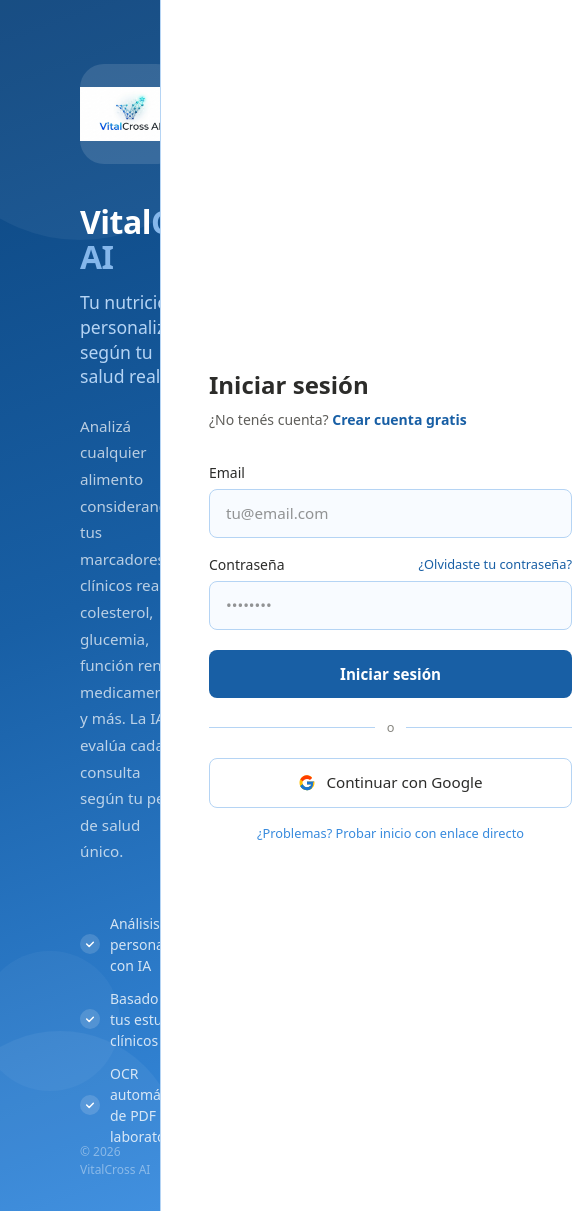
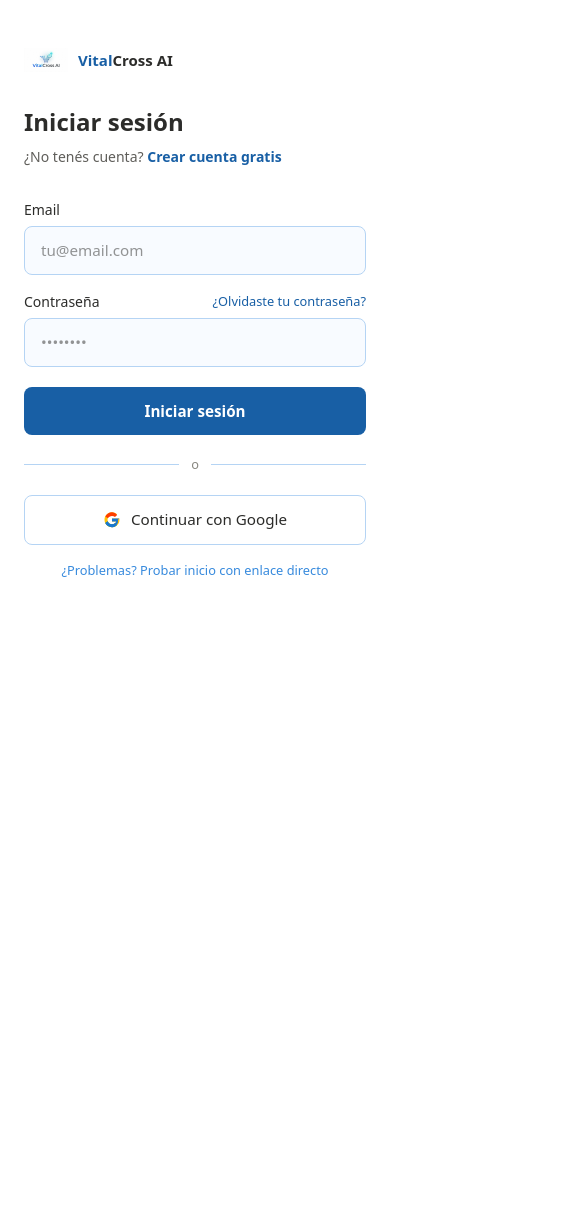
Before and after one commit to kalel3-hash/nutricion-v9, a Next.js app in the folder apps/web/: page /login in a window 390 px wide. Shown: the top 1211 px of the page, 585 px wide, since content can reach past the window. After the commit the page ends 844 px from the top, so only its background shows below. Built offline with nearby package versions, Linux system fonts and the light colour scheme.

Commit message:
fix: login responsive para mobile

```diff
--- a/apps/web/src/app/login/page.tsx
+++ b/apps/web/src/app/login/page.tsx
@@ -1,4 +1,3 @@
-// apps/web/src/app/login/page.tsx
 import Image from "next/image";
 import Link from "next/link";
 import { signIn } from "@/auth";
@@ -30,26 +29,55 @@ export default async function LoginPage({
   }
 
   return (
-    <div style={{
-      minHeight: "100vh",
-      display: "flex",
-      fontFamily: "system-ui, sans-serif",
-    }}>
+    <>
+      <style>{`
+        .login-wrapper {
+          min-height: 100vh;
+          display: flex;
+          font-family: system-ui, sans-serif;
+        }
+        .login-branding {
+          flex: 1;
+          background: linear-gradient(160deg, #0C447C 0%, #185FA5 50%, #378ADD 100%);
+          display: flex;
+          flex-direction: column;
+          justify-content: center;
+          align-items: flex-start;
+          padding: 4rem 5rem;
+          position: relative;
+          overflow: hidden;
+        }
+        .login-form-panel {
+          width: 460px;
+          flex-shrink: 0;
+          background: #FFFFFF;
+          display: flex;
+          flex-direction: column;
+          justify-content: center;
+          padding: 3rem;
+          border-left: 1px solid #B5D4F4;
+        }
+        @media (max-width: 768px) {
+          .login-wrapper {
+            flex-direction: column;
+          }
+          .login-branding {
+            display: none;
+          }
+          .login-form-panel {
+            width: 100%;
+            border-left: none;
+            padding: 2rem 1.5rem;
+            justify-content: flex-start;
+            padding-top: 3rem;
+          }
+        }
+      `}</style>
 
-      {/* ── PANEL IZQUIERDO — Branding ── */}
-      <div style={{
-        flex: 1,
-        background: "linear-gradient(160deg, #0C447C 0%, #185FA5 50%, #378ADD 100%)",
-        display: "flex",
-        flexDirection: "column",
-        justifyContent: "center",
-        alignItems: "flex-start",
-        padding: "4rem 5rem",
-        position: "relative",
-        overflow: "hidden",
-      }}>
+      <div className="login-wrapper">
 
-        {/* Círculos decorativos de fondo */}
+        {/* PANEL IZQUIERDO — Branding */}
+        <div className="login-branding">
           <div style={{
             position: "absolute", top: "-80px", right: "-80px",
             width: "320px", height: "320px", borderRadius: "50%",
@@ -60,77 +88,48 @@ export default async function LoginPage({
             width: "240px", height: "240px", borderRadius: "50%",
             background: "rgba(255,255,255,0.05)",
           }} />
+
           <div style={{
-          position: "absolute", bottom: "120px", right: "40px",
-          width: "140px", height: "140px", borderRadius: "50%",
-          background: "rgba(255,255,255,0.04)",
-        }} />
-
-        {/* Logo */}
-        <div style={{ marginBottom: "2.5rem", position: "relative", zIndex: 1, width: "100px", height: "100px", borderRadius: "24px", background: "rgba(255,255,255,0.12)", display: "flex", alignItems: "center", justifyContent: "center" }}>
-          <Image
-            src="/Logo.png"
-            alt="VitalCross AI"
-            width={280}
-            height={280}
-            style={{ objectFit: "contain" }}
-            priority
-          />
+            marginBottom: "2.5rem", position: "relative", zIndex: 1,
+            width: "100px", height: "100px", borderRadius: "24px",
+            background: "rgba(255,255,255,0.12)",
+            display: "flex", alignItems: "center", justifyContent: "center",
+          }}>
+            <Image src="/Logo.png" alt="VitalCross AI" width={280} height={280}
+              style={{ objectFit: "contain" }} priority />
           </div>
 
-        {/* Nombre */}
           <h1 style={{
-          margin: "0 0 1rem",
-          fontSize: "clamp(2rem, 4vw, 3rem)",
-          fontWeight: 700,
-          color: "#FFFFFF",
-          letterSpacing: "-0.5px",
-          lineHeight: 1.1,
-          position: "relative",
-          zIndex: 1,
+            margin: "0 0 1rem", fontSize: "clamp(2rem, 4vw, 3rem)",
+            fontWeight: 700, color: "#FFFFFF", letterSpacing: "-0.5px",
+            lineHeight: 1.1, position: "relative", zIndex: 1,
           }}>
             Vital<span style={{ color: "#85B7EB" }}>Cross AI</span>
           </h1>
 
-        {/* Slogan */}
           <p style={{
-          margin: "0 0 1.5rem",
-          fontSize: "clamp(1.1rem, 2vw, 1.35rem)",
-          fontWeight: 500,
-          color: "#B5D4F4",
-          lineHeight: 1.4,
-          position: "relative",
-          zIndex: 1,
+            margin: "0 0 1.5rem", fontSize: "clamp(1.1rem, 2vw, 1.35rem)",
+            fontWeight: 500, color: "#B5D4F4", lineHeight: 1.4,
+            position: "relative", zIndex: 1,
           }}>
             Tu nutrición, personalizada<br />según tu salud real.
           </p>
 
-        {/* Descripción */}
           <p style={{
-          margin: "0 0 3rem",
-          fontSize: "0.95rem",
-          color: "rgba(255,255,255,0.7)",
-          lineHeight: 1.75,
-          maxWidth: "380px",
-          position: "relative",
-          zIndex: 1,
+            margin: "0 0 3rem", fontSize: "0.95rem",
+            color: "rgba(255,255,255,0.7)", lineHeight: 1.75,
+            maxWidth: "380px", position: "relative", zIndex: 1,
           }}>
-          Analizá cualquier alimento considerando tus marcadores clínicos reales: colesterol, glucemia, función renal, medicamentos y más. La IA evalúa cada consulta según tu perfil de salud único.
+            Analizá cualquier alimento considerando tus marcadores clínicos reales: colesterol, glucemia, función renal, medicamentos y más.
           </p>
 
-        {/* Puntos destacados */}
           <div style={{ display: "flex", flexDirection: "column", gap: "0.75rem", position: "relative", zIndex: 1 }}>
-          {[
-            "Análisis personalizado con IA",
-            "Basado en tus estudios clínicos",
-            "OCR automático de PDF de laboratorio",
-          ].map((item) => (
+            {["Análisis personalizado con IA", "Basado en tus estudios clínicos", "OCR automático de PDF de laboratorio"].map((item) => (
               <div key={item} style={{ display: "flex", alignItems: "center", gap: "10px" }}>
                 <div style={{
                   width: "20px", height: "20px", borderRadius: "50%",
                   background: "rgba(255,255,255,0.15)",
-                display: "flex", alignItems: "center", justifyContent: "center",
-                flexShrink: 0,
+                  display: "flex", alignItems: "center", justifyContent: "center", flexShrink: 0,
                 }}>
                   <svg width="10" height="10" viewBox="0 0 12 12" fill="none">
                     <path d="M2 6l3 3 5-5" stroke="white" strokeWidth="1.8" strokeLinecap="round" strokeLinejoin="round"/>
@@ -141,27 +140,25 @@ export default async function LoginPage({
             ))}
           </div>
 
-        {/* Footer izquierdo */}
           <p style={{
             position: "absolute", bottom: "2rem", left: "5rem",
-          fontSize: "0.75rem", color: "rgba(255,255,255,0.4)",
-          margin: 0, zIndex: 1,
+            fontSize: "0.75rem", color: "rgba(255,255,255,0.4)", margin: 0, zIndex: 1,
           }}>
             © 2026 VitalCross AI
           </p>
         </div>
 
-      {/* ── PANEL DERECHO — Formulario ── */}
-      <div style={{
-        width: "460px",
-        flexShrink: 0,
-        background: "#FFFFFF",
-        display: "flex",
-        flexDirection: "column",
-        justifyContent: "center",
-        padding: "3rem 3rem",
-        borderLeft: "1px solid #B5D4F4",
-      }}>
+        {/* PANEL DERECHO — Formulario */}
+        <div className="login-form-panel">
+
+          {/* Logo solo en mobile */}
+          <div style={{ display: "flex", alignItems: "center", gap: "10px", marginBottom: "2rem" }}>
+            <Image src="/Logo.png" alt="VitalCross AI" width={44} height={44} style={{ objectFit: "contain" }} />
+            <span style={{ fontSize: "15px", fontWeight: 600 }}>
+              <span style={{ color: "#185FA5" }}>Vital</span>
+              <span style={{ color: "#2C2C2A" }}>Cross AI</span>
+            </span>
+          </div>
 
           <div style={{ marginBottom: "2rem" }}>
             <h2 style={{ margin: "0 0 0.4rem", fontSize: "1.5rem", fontWeight: 700, color: "#2C2C2A" }}>
@@ -175,7 +172,6 @@ export default async function LoginPage({
             </p>
           </div>
 
-        {/* Error */}
           {hasError && (
             <div style={{
               background: "#FEE2E2", border: "1px solid #FECACA", borderRadius: "8px",
@@ -186,43 +182,30 @@ export default async function LoginPage({
             </div>
           )}
 
-        {/* Formulario email + contraseña */}
           <form action={credentialsSignIn} style={{ display: "flex", flexDirection: "column", gap: "1rem", marginBottom: "1.25rem" }}>
             <div style={{ display: "flex", flexDirection: "column", gap: "6px" }}>
-            <label style={{ fontSize: "0.875rem", fontWeight: 500, color: "#2C2C2A" }}>
-              Email
-            </label>
-            <input
-              type="email" name="email" required placeholder="tu@email.com"
-              style={{
+              <label style={{ fontSize: "0.875rem", fontWeight: 500, color: "#2C2C2A" }}>Email</label>
+              <input type="email" name="email" required placeholder="tu@email.com" style={{
                 padding: "0.75rem 1rem", borderRadius: "8px",
                 border: "1.5px solid #B5D4F4", fontSize: "0.95rem",
                 color: "#2C2C2A", outline: "none", background: "#F8FBFF",
                 width: "100%", boxSizing: "border-box",
-              }}
-            />
+              }} />
             </div>
-
             <div style={{ display: "flex", flexDirection: "column", gap: "6px" }}>
               <div style={{ display: "flex", justifyContent: "space-between", alignItems: "center" }}>
-              <label style={{ fontSize: "0.875rem", fontWeight: 500, color: "#2C2C2A" }}>
-                Contraseña
-              </label>
+                <label style={{ fontSize: "0.875rem", fontWeight: 500, color: "#2C2C2A" }}>Contraseña</label>
                 <Link href="/recuperar-contrasena" style={{ fontSize: "0.8rem", color: "#185FA5", textDecoration: "none" }}>
                   ¿Olvidaste tu contraseña?
                 </Link>
               </div>
-            <input
-              type="password" name="password" required placeholder="••••••••"
-              style={{
+              <input type="password" name="password" required placeholder="••••••••" style={{
                 padding: "0.75rem 1rem", borderRadius: "8px",
                 border: "1.5px solid #B5D4F4", fontSize: "0.95rem",
                 color: "#2C2C2A", outline: "none", background: "#F8FBFF",
                 width: "100%", boxSizing: "border-box",
-              }}
-            />
+              }} />
             </div>
-
             <button type="submit" style={{
               width: "100%", padding: "0.8rem", borderRadius: "8px",
               background: "#185FA5", color: "#FFFFFF", fontSize: "0.95rem",
@@ -232,14 +215,12 @@ export default async function LoginPage({
             </button>
           </form>
 
-        {/* Divisor */}
           <div style={{ display: "flex", alignItems: "center", gap: "12px", marginBottom: "1.25rem" }}>
             <div style={{ flex: 1, height: "1px", background: "#B5D4F4" }} />
             <span style={{ fontSize: "0.8rem", color: "#888780" }}>o</span>
             <div style={{ flex: 1, height: "1px", background: "#B5D4F4" }} />
           </div>
 
-        {/* Botón Google */}
           <form action={googleSignIn}>
             <button type="submit" style={{
               width: "100%", padding: "0.8rem", borderRadius: "8px",
@@ -258,17 +239,15 @@ export default async function LoginPage({
             </button>
           </form>
 
-        {/* Fallback Google */}
           <div style={{ textAlign: "center", marginTop: "0.75rem" }}>
-          <a
-            href={`/api/auth/signin?provider=google&callbackUrl=${encodeURIComponent(callbackUrl)}`}
-            style={{ fontSize: "0.8rem", color: "#378ADD", textDecoration: "none" }}
-          >
+            <a href={`/api/auth/signin?provider=google&callbackUrl=${encodeURIComponent(callbackUrl)}`}
+              style={{ fontSize: "0.8rem", color: "#378ADD", textDecoration: "none" }}>
               ¿Problemas? Probar inicio con enlace directo
             </a>
           </div>
 
         </div>
       </div>
+    </>
   );
 }
```
Lines whose indentation alone changed are shown as unchanged.
